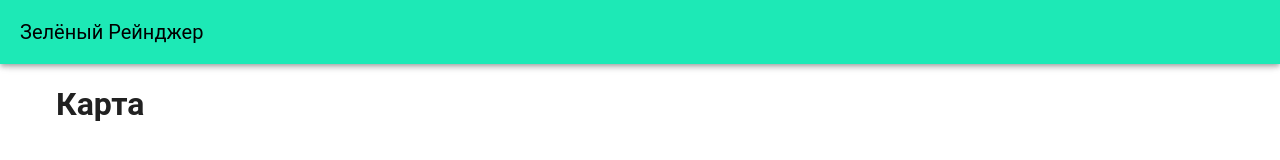
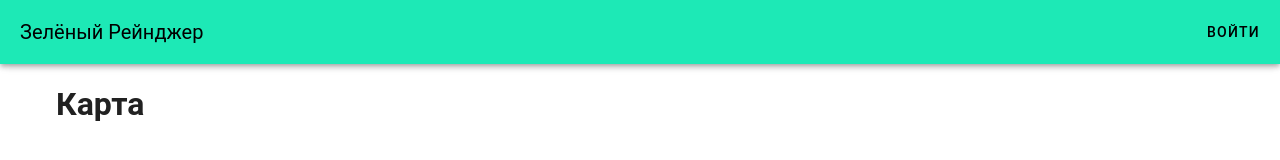
Before and after one commit to tarrim80/green_ranger, a Vue app in the folder frontend/: page / in a window 1280 px wide. Shown: the top 160 px of the page. Built offline with nearby package versions, Linux system fonts and the light colour scheme.

Commit message:
Add login logout

```diff
--- a/frontend/src/components/layouts/MainLayout.vue
+++ b/frontend/src/components/layouts/MainLayout.vue
@@ -1,11 +1,32 @@
-<!-- frontend/src/components/layouts/MainLayout.vue -->
+<!-- frontend-worktree/src/components/layouts/MainLayout.vue -->
 <template>
   <v-app-bar app color="primary">
     <v-app-bar-title>Зелёный Рейнджер</v-app-bar-title>
+
+    <v-spacer></v-spacer>
+
+    <!-- Если пользователь НЕ залогинен -->
+    <v-btn v-if="!authStore.isAuthenticated" to="/login">
+      Войти
+    </v-btn>
+
+    <!-- Если пользователь залогинен -->
+    <template v-else>
+      <span>Привет, Пользователь!</span> <!-- Позже здесь будет имя -->
+      <v-btn @click="authStore.logout()">
+        Выйти
+      </v-btn>
+    </template>
   </v-app-bar>
+
   <v-main>
     <v-container>
       <router-view />
     </v-container>
   </v-main>
 </template>
+
+<script setup>
+import { useAuthStore } from '@/stores/auth';
+const authStore = useAuthStore();
+</script>
--- a/frontend/src/stores/auth.js
+++ b/frontend/src/stores/auth.js
@@ -1,4 +1,4 @@
-// frontend/src/stores/auth.js
+// frontend-worktree/src/stores/auth.js
 import { defineStore } from "pinia";
 import apiClient from "@/services/api";
 import router from "@/router";
@@ -9,6 +9,9 @@ export const useAuthStore = defineStore("auth", {
     refreshToken: localStorage.getItem("refreshToken") || null,
     user: null,
   }),
+  getters: {
+    isAuthenticated: (state) => !!state.accessToken,
+  },
   actions: {
     async login(credentials) {
       try {
@@ -32,5 +35,16 @@ export const useAuthStore = defineStore("auth", {
         alert("Неверный логин или пароль!");
       }
     },
+
+    logout() {
+      this.accessToken = null;
+      this.refreshToken = null;
+      this.user = null;
+
+      localStorage.removeItem("accessToken");
+      localStorage.removeItem("refreshToken");
+
+      router.push("/login");
+    },
   },
 });
```
Lines whose indentation alone changed are shown as unchanged.
